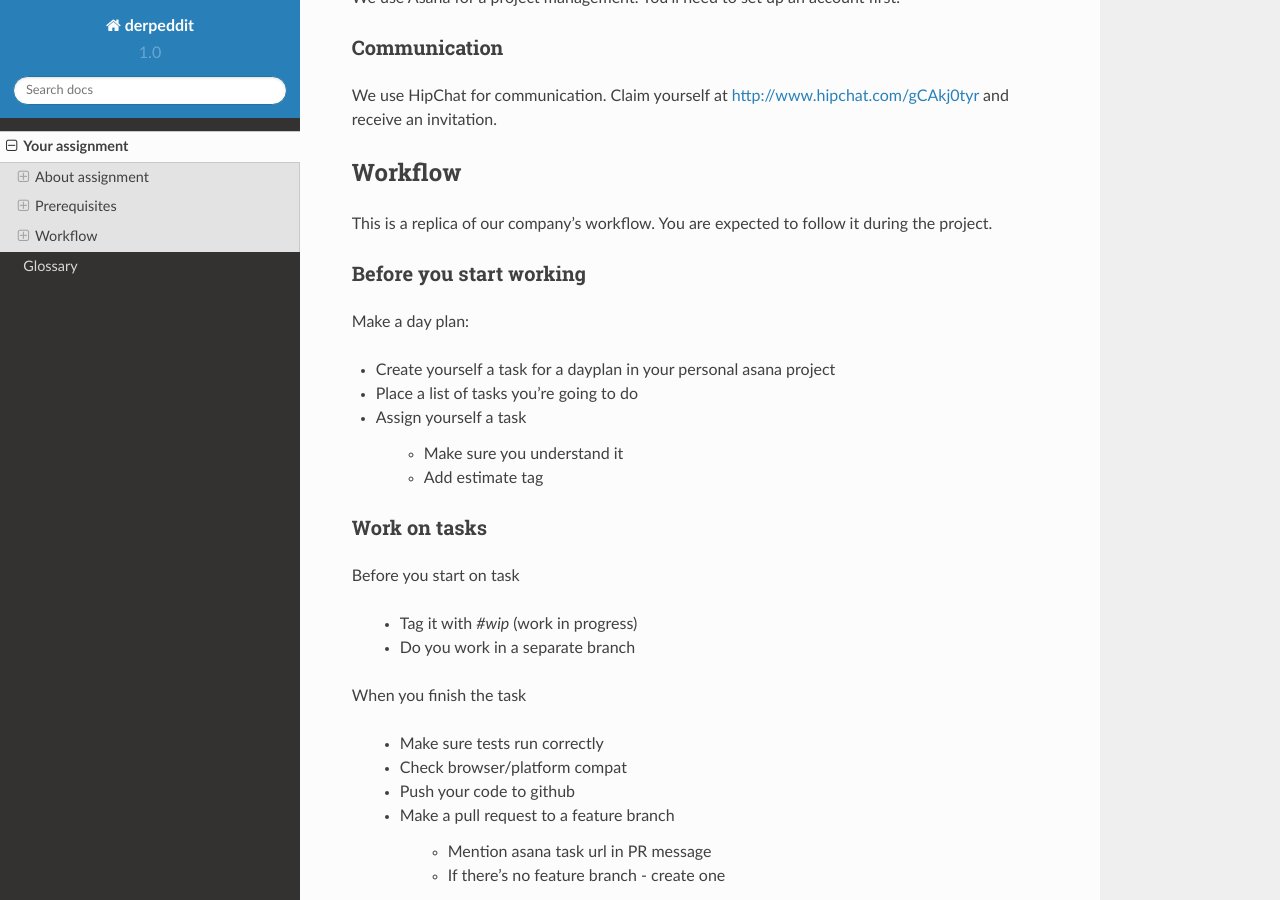
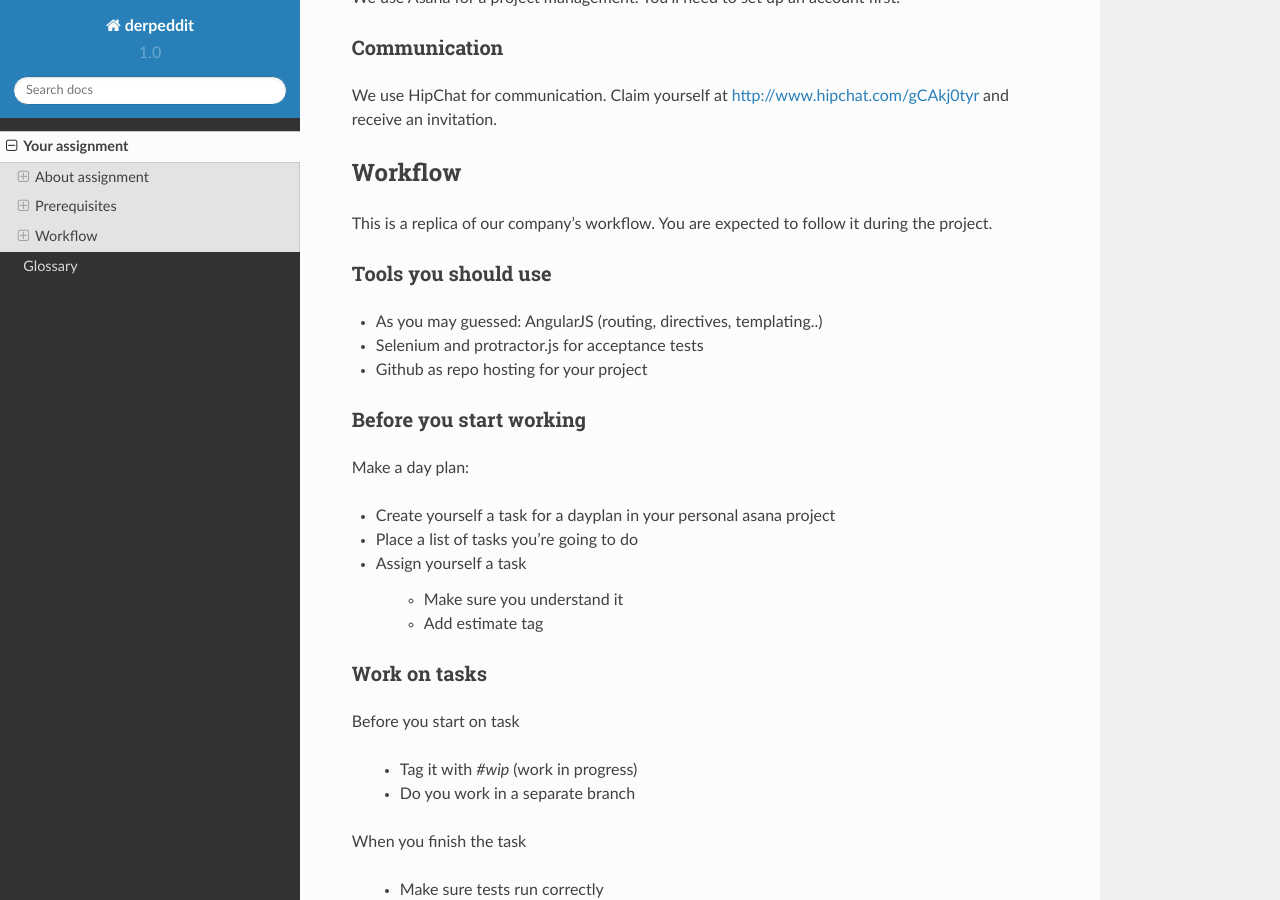
Before and after one commit to superduper/derpeddit, a Sphinx documentation site: the page built from docs/assignment.rst, in a window 1280 px wide and 900 px high, scrolled down 1012 px. Built offline with Sphinx 7.4.7 and the Read the Docs theme 2.0.0, drawn with Linux system fonts in a browser that asks for light colours; pages that are not in the unit, such as notebooks, are missing from menus.

Commit message:
add tools info

```diff
--- a/docs/assignment.rst
+++ b/docs/assignment.rst
@@ -6,7 +6,6 @@ About assignment
 ----------------
 
 This assignment is a simulation of how a web ui team works in our company.
-
 
 Goals
 ~~~~~
@@ -60,6 +59,13 @@ Workflow
 
 This is a replica of our company's workflow. You are expected to follow it during the project.
 
+
+Tools you should use
+~~~~~~~~~~~~~~~~~~~~
+- As you may guessed: AngularJS (routing, directives, templating..)
+- Selenium and protractor.js for acceptance tests
+- Github as repo hosting for your project
+
 Before you start working
 ~~~~~~~~~~~~~~~~~~~~~~~~
 
```
